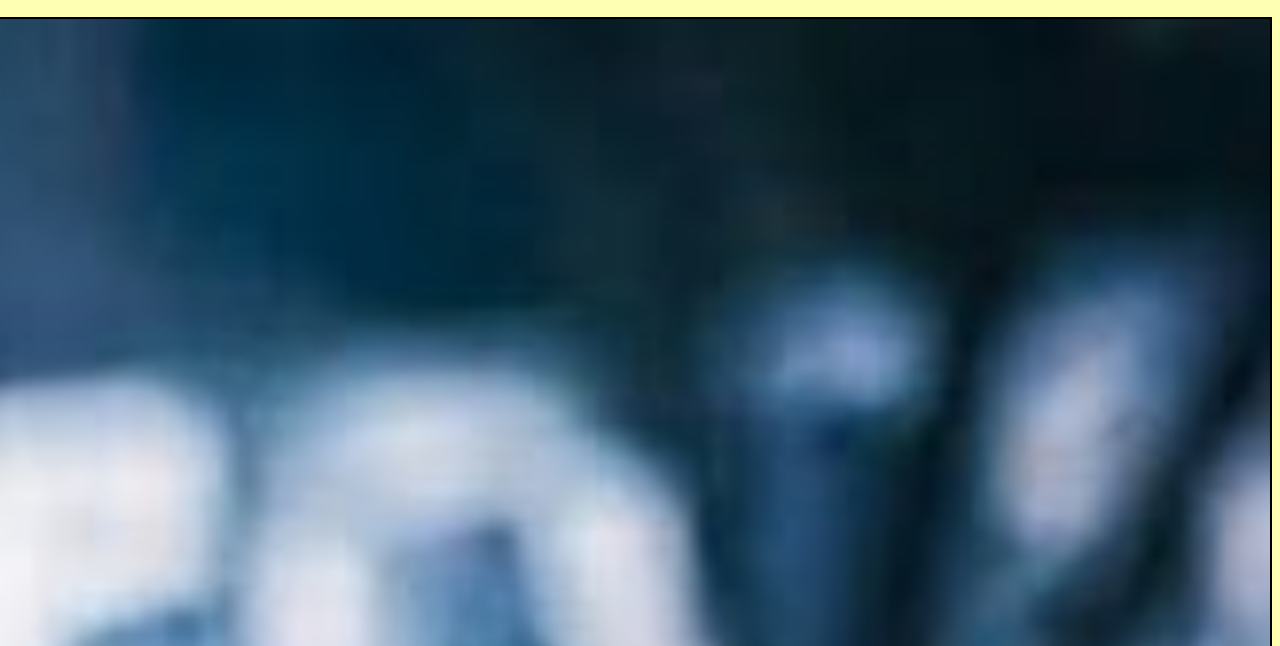
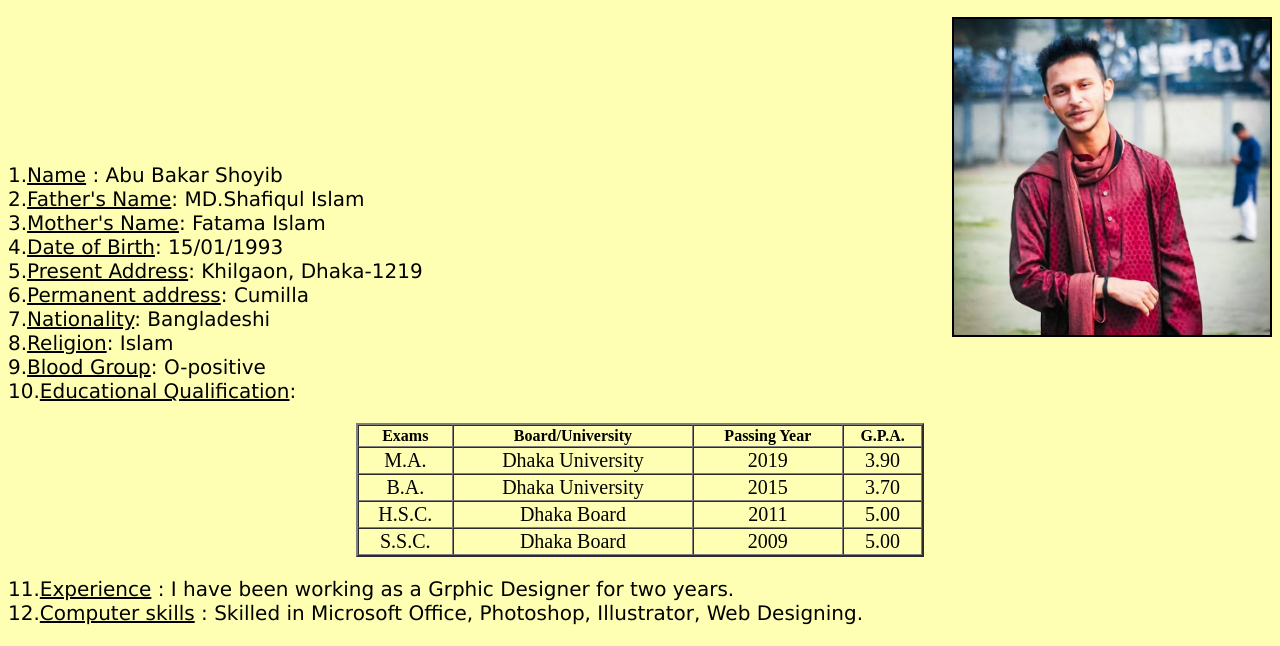
Before and after one commit to ShoyibAfridi/CV, a plain HTML site: page index.html in a window 1280 px wide. Shown: the part 125-771 px from the top of the page. Drawn offline with Linux system fonts and the light colour scheme.

Commit message:
Update style.css

```diff
--- a/css/style.css
+++ b/css/style.css
@@ -13,8 +13,8 @@ p {
   font-size: 20px;
  }
 
-img {height: 50%;
-	width: 450%;
+img {height: 30%;
+	width: 25%;
 	border: 2;
 	float: right;
     }
```
